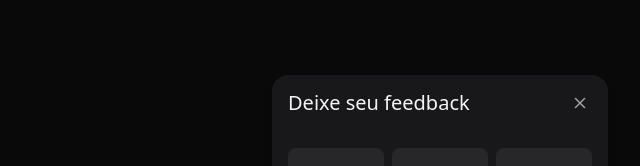
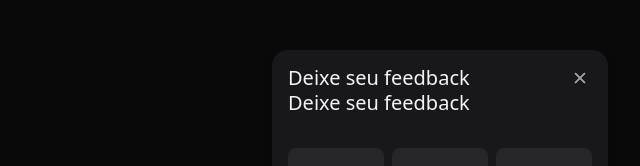
Before and after one commit to LeonardoStanchak/NlwImpulse, a React (Vite) app in the folder feedGet/web/: page / in a window 1280 px wide. Both pictures are taken after a click on the button "Feedback". Shown: the part 335-501 px from the top of the page, without its empty margins (640-1280 px from the left). Built offline with nearby package versions, Linux system fonts and the light colour scheme.

Commit message:
Comeco Dos Steps

```diff
--- /dev/null
+++ b/feedGet/web/src/components/Steps/FeedBackTypeStep.tsx
@@ -0,0 +1,31 @@
+import { FeedbackType, feedbackType } from "../WidgetForm"
+import { CloseButton } from "../CloseButton"
+interface FeedbackTypeStepProps{
+    onFeedbackTypeChanged : (type: FeedbackType) => void
+}
+
+export function FeedbackTypeStep({onFeedbackTypeChanged}: FeedbackTypeStepProps){
+    return (
+        <>
+        <header>
+        <span className="text-xl leading-6">Deixe seu feedback</span>
+        <CloseButton />
+      </header>
+
+    <div className="flex py-8 gap-2 w-full">
+    {Object.entries(feedbackType).map(([key, value]) =>{
+      return (
+        <button
+          key={key}
+          className="bg-zinc-800 rounded-lg py-5 w-24 flex-1 flex flex-col items-center gap-2 border-2 border-transparent hover:border-brand-500 focus:border-brand-500 focus:outline-none"
+          onClick={() => onFeedbackTypeChanged(key as FeedbackType)}
+          type="button">
+          <img src={value.image.source} alt={value.image.alt} />
+          <span>{value.title}</span>
+        </button>
+      )
+    })}
+    </div>
+    </>
+    )
+}
--- /dev/null
+++ b/feedGet/web/src/components/Steps/FeedbackContentStep.tsx
@@ -0,0 +1,7 @@
+export function FeedbackContentStep() {
+    return(
+        <div>
+
+        </div>
+    )
+}
--- /dev/null
+++ b/feedGet/web/src/components/Steps/FeedbackSuccessStep.tsx
@@ -0,0 +1,5 @@
+export function feedBackSuccessStep() {
+    return(
+        <div></div>
+    );
+}
--- a/feedGet/web/src/components/WidgetForm.tsx
+++ b/feedGet/web/src/components/WidgetForm/index.tsx
@@ -1,10 +1,12 @@
-import { CloseButton } from "./CloseButton";
-import bugImageUrl from '../img/button-card/Figmoji/bug.svg';
-import ideaImageUrl from '../img/button-card/Figmoji/idea.svg';
-import thougImageUrl from '../img/button-card/Figmoji/thought.svg';
+import { CloseButton } from "../CloseButton";
+import bugImageUrl from '../../img/button-card/Figmoji/bug.svg';
+import ideaImageUrl from '../../img/button-card/Figmoji/idea.svg';
+import thougImageUrl from '../../img/button-card/Figmoji/thought.svg';
 import { useState } from "react";
+import { FeedbackTypeStep } from "../Steps/FeedBackTypeStep";
+import { FeedbackContentStep } from "../Steps/FeedbackContentStep";
 
-const feedbackType = {
+export const feedbackType = {
     BUG:{
         title: 'Problema',
         image:{
@@ -28,7 +30,7 @@ const feedbackType = {
     },
 };
 
-type FeedbackType = keyof typeof feedbackType;
+export type FeedbackType = keyof typeof feedbackType;
 
 
 export function WidgetForm() {
@@ -42,22 +44,9 @@ export function WidgetForm() {
       </header>
 
       {!feedbackTypes ? (
-        <div className="flex py-8 gap-2 w-full">
-        {Object.entries(feedbackType).map(([key, value]) =>{
-          return (
-            <button
-              key={key}
-              className="bg-zinc-800 rounded-lg py-5 w-24 flex-1 flex flex-col items-center gap-2 border-2 border-transparent hover:border-brand-500 focus:border-brand-500 focus:outline-none"
-              onClick={() => setFeedbackTypes(key as FeedbackType)}
-              type="button">
-              <img src={value.image.source} alt={value.image.alt} />
-              <span>{value.title}</span>
-            </button>
-          )
-        })}
-      </div>
+        <FeedbackTypeStep onFeedbackTypeChanged={setFeedbackTypes} />
       ) : (
-        <p>Hello World!</p>
+        <FeedbackContentStep />
       )}
 
       <footer className="text-xl text-neutral-400">
```
